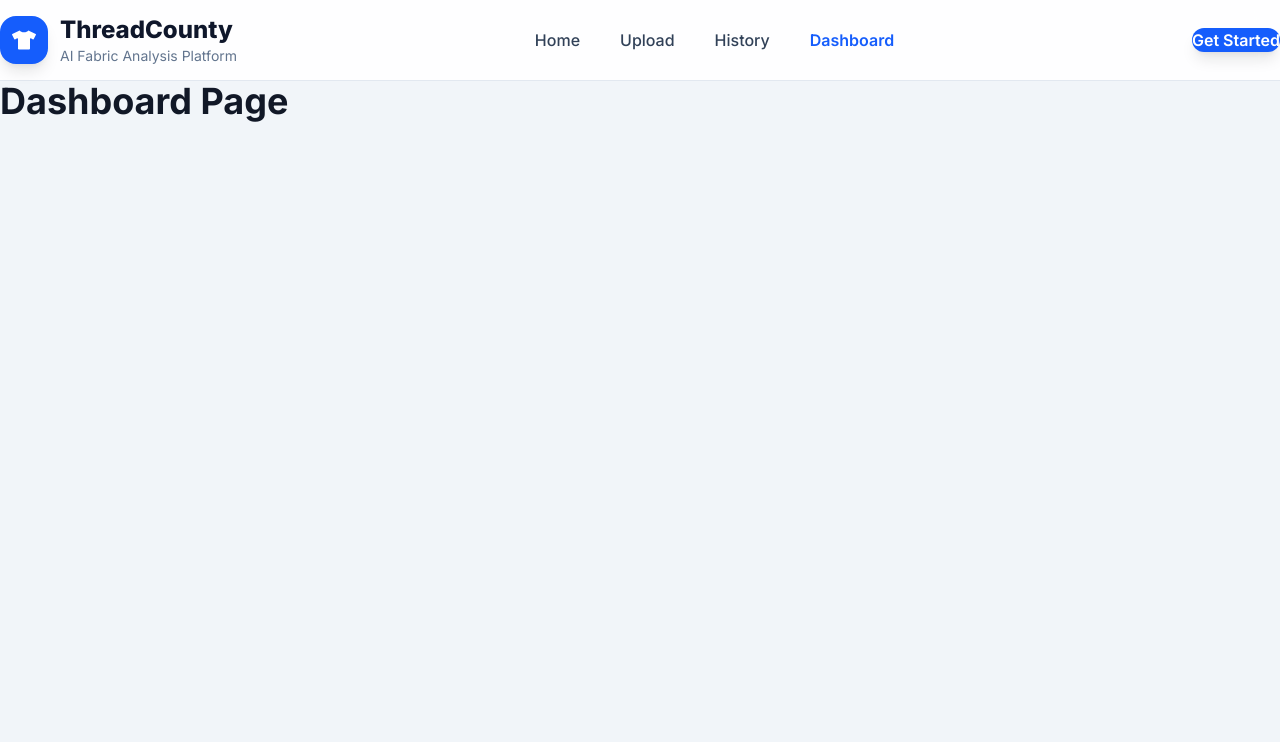
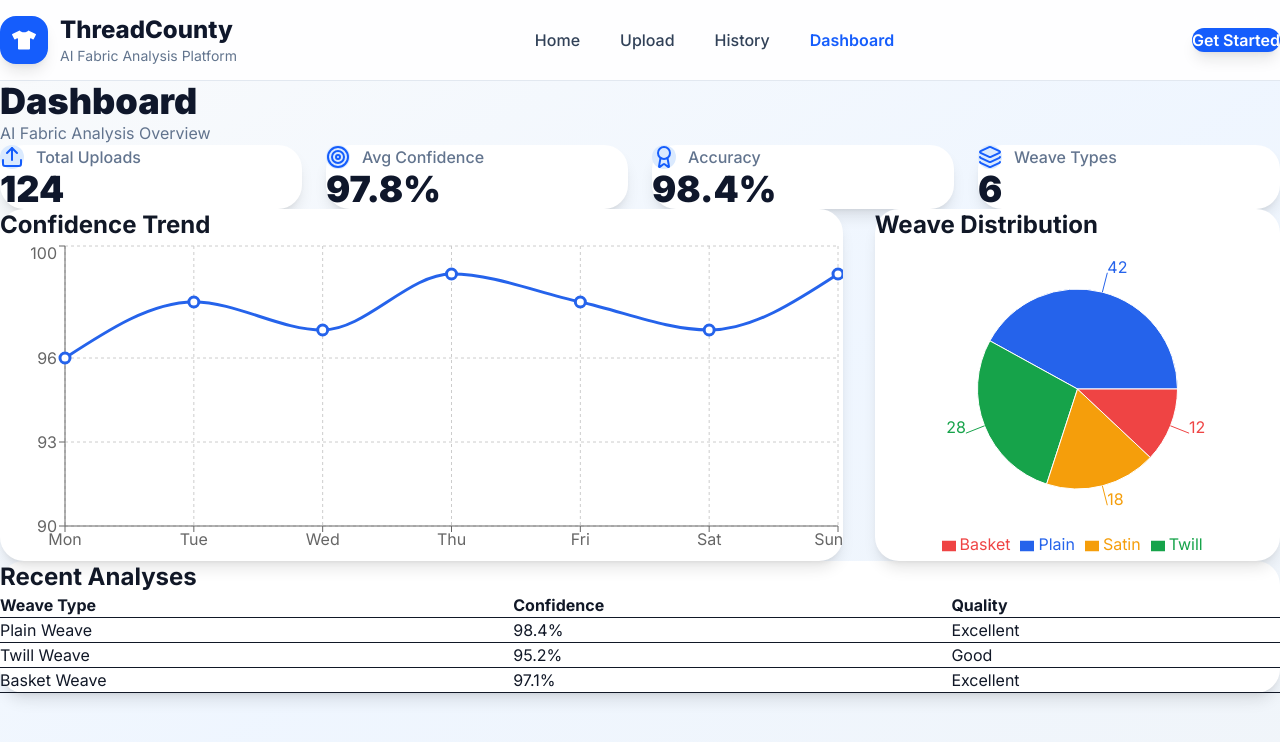
Before and after one commit to eshanroy/threadcounty-ai-platform, a React (Vite) app in the folder frontend/: page /dashboard in a window 1280 px wide. Shown: the top 742 px of the page. Built offline with nearby package versions, Linux system fonts and the light colour scheme.

Commit message:
Complete analytics dashboard

```diff
--- a/frontend/package.json
+++ b/frontend/package.json
@@ -19,6 +19,7 @@
     "lucide-react": "^1.22.0",
     "motion": "^12.42.0",
     "react": "^19.2.7",
+    "react-countup": "^6.5.3",
     "react-dom": "^19.2.7",
     "react-hot-toast": "^2.6.0",
     "react-icons": "^5.6.0",
--- /dev/null
+++ b/frontend/src/components/dashboard/ConfidenceChart.jsx
@@ -0,0 +1,43 @@
+import {
+  LineChart,
+  Line,
+  XAxis,
+  YAxis,
+  Tooltip,
+  ResponsiveContainer,
+  CartesianGrid,
+} from "recharts";
+
+function ConfidenceChart({ data }) {
+  return (
+    <div className="rounded-3xl bg-white p-6 shadow-lg">
+      <h2 className="mb-6 text-2xl font-bold">
+        Confidence Trend
+      </h2>
+
+      <div className="h-80">
+        <ResponsiveContainer width="100%" height="100%">
+          <LineChart data={data}>
+            <CartesianGrid strokeDasharray="3 3" />
+
+            <XAxis dataKey="name" />
+
+            <YAxis domain={[90, 100]} />
+
+            <Tooltip />
+
+            <Line
+              type="monotone"
+              dataKey="confidence"
+              stroke="#2563eb"
+              strokeWidth={3}
+              dot={{ r: 5 }}
+            />
+          </LineChart>
+        </ResponsiveContainer>
+      </div>
+    </div>
+  );
+}
+
+export default ConfidenceChart;
--- /dev/null
+++ b/frontend/src/components/dashboard/RecentAnalysisTable.jsx
@@ -0,0 +1,36 @@
+function RecentAnalysisTable({ analyses }) {
+  return (
+    <div className="rounded-3xl bg-white p-6 shadow-lg">
+      <h2 className="mb-6 text-2xl font-bold">
+        Recent Analyses
+      </h2>
+
+      <div className="overflow-x-auto">
+        <table className="w-full">
+          <thead>
+            <tr className="border-b">
+              <th className="p-4 text-left">Weave Type</th>
+              <th className="p-4 text-left">Confidence</th>
+              <th className="p-4 text-left">Quality</th>
+            </tr>
+          </thead>
+
+          <tbody>
+            {analyses.map((item) => (
+              <tr
+                key={item.id}
+                className="border-b hover:bg-slate-50"
+              >
+                <td className="p-4">{item.weaveType}</td>
+                <td className="p-4">{item.confidence}%</td>
+                <td className="p-4">{item.quality}</td>
+              </tr>
+            ))}
+          </tbody>
+        </table>
+      </div>
+    </div>
+  );
+}
+
+export default RecentAnalysisTable;
--- /dev/null
+++ b/frontend/src/components/dashboard/StatsCards.jsx
@@ -0,0 +1,57 @@
+import CountUp from "react-countup";
+import { Upload, Target, Award, Layers } from "lucide-react";
+
+function Card({ icon, title, value, suffix = "" }) {
+  return (
+    <div className="rounded-3xl bg-white p-6 shadow-lg transition-all duration-300 hover:-translate-y-1 hover:shadow-xl">
+      <div className="mb-4 flex items-center gap-3">
+        <div className="rounded-xl bg-blue-100 p-3 text-blue-600">
+          {icon}
+        </div>
+
+        <p className="font-medium text-slate-500">
+          {title}
+        </p>
+      </div>
+
+      <h2 className="text-4xl font-black text-slate-900">
+  {value}
+  {suffix}
+</h2>
+    </div>
+  );
+}
+
+function StatsCards({ stats }) {
+  return (
+    <div className="grid gap-6 md:grid-cols-2 xl:grid-cols-4">
+      <Card
+        icon={<Upload size={24} />}
+        title="Total Uploads"
+        value={stats.totalUploads}
+      />
+
+      <Card
+        icon={<Target size={24} />}
+        title="Avg Confidence"
+        value={stats.averageConfidence}
+        suffix="%"
+      />
+
+      <Card
+        icon={<Award size={24} />}
+        title="Accuracy"
+        value={stats.accuracy}
+        suffix="%"
+      />
+
+      <Card
+        icon={<Layers size={24} />}
+        title="Weave Types"
+        value={stats.weaveTypes}
+      />
+    </div>
+  );
+}
+
+export default StatsCards;
--- /dev/null
+++ b/frontend/src/components/dashboard/WeaveChart.jsx
@@ -0,0 +1,52 @@
+import {
+  PieChart,
+  Pie,
+  Cell,
+  Tooltip,
+  ResponsiveContainer,
+  Legend,
+} from "recharts";
+
+const COLORS = [
+  "#2563eb",
+  "#16a34a",
+  "#f59e0b",
+  "#ef4444",
+  "#8b5cf6",
+];
+
+function WeaveChart({ data }) {
+  return (
+    <div className="rounded-3xl bg-white p-6 shadow-lg">
+      <h2 className="mb-6 text-2xl font-bold">
+        Weave Distribution
+      </h2>
+
+      <div className="h-80">
+        <ResponsiveContainer width="100%" height="100%">
+          <PieChart>
+            <Pie
+              data={data}
+              dataKey="value"
+              nameKey="name"
+              outerRadius={100}
+              label
+            >
+              {data.map((entry, index) => (
+                <Cell
+                  key={index}
+                  fill={COLORS[index % COLORS.length]}
+                />
+              ))}
+            </Pie>
+
+            <Tooltip />
+            <Legend />
+          </PieChart>
+        </ResponsiveContainer>
+      </div>
+    </div>
+  );
+}
+
+export default WeaveChart;
--- a/frontend/src/pages/Dashboard/DashboardPage.jsx
+++ b/frontend/src/pages/Dashboard/DashboardPage.jsx
@@ -1,5 +1,77 @@
+import { useEffect, useState } from "react";
+
+import Container from "../../components/common/Container";
+
+import StatsCards from "../../components/dashboard/StatsCards";
+import ConfidenceChart from "../../components/dashboard/ConfidenceChart";
+import WeaveChart from "../../components/dashboard/WeaveChart";
+import RecentAnalysisTable from "../../components/dashboard/RecentAnalysisTable";
+
+import { getDashboardData } from "../../services/dashboardService";
+
 function DashboardPage() {
-  return <h1 className="p-10 text-4xl font-bold">Dashboard Page</h1>;
+  const [dashboardData, setDashboardData] = useState(null);
+
+  useEffect(() => {
+    async function loadDashboard() {
+      const data = await getDashboardData();
+      setDashboardData(data);
+    }
+
+    loadDashboard();
+  }, []);
+
+  if (!dashboardData) {
+    return (
+      <Container className="py-20">
+        <h2 className="text-center text-3xl font-bold">
+          Loading Dashboard...
+        </h2>
+      </Container>
+    );
+  }
+
+  return (
+    <section className="min-h-screen bg-gradient-to-br from-slate-50 via-blue-50 to-slate-100 py-16">
+      <Container>
+        {/* Header */}
+        <div className="mb-10">
+          <h1 className="text-4xl font-black text-slate-900">
+            Dashboard
+          </h1>
+
+          <p className="mt-3 text-slate-500">
+            AI Fabric Analysis Overview
+          </p>
+        </div>
+
+        {/* Statistics Cards */}
+        <StatsCards stats={dashboardData.stats} />
+
+        {/* Charts */}
+        <div className="mt-10 grid gap-8 lg:grid-cols-3">
+          <div className="lg:col-span-2">
+            <ConfidenceChart
+              data={dashboardData.confidenceData}
+            />
+          </div>
+
+          <div>
+            <WeaveChart
+              data={dashboardData.weaveDistribution}
+            />
+          </div>
+        </div>
+
+        {/* Recent Analysis Table */}
+        <div className="mt-10">
+          <RecentAnalysisTable
+            analyses={dashboardData.recentAnalyses}
+          />
+        </div>
+      </Container>
+    </section>
+  );
 }
 
 export default DashboardPage;
--- /dev/null
+++ b/frontend/src/services/dashboardService.js
@@ -0,0 +1,48 @@
+export async function getDashboardData() {
+  return {
+    stats: {
+      totalUploads: 124,
+      averageConfidence: 97.8,
+      accuracy: 98.4,
+      weaveTypes: 6,
+    },
+
+    confidenceData: [
+      { name: "Mon", confidence: 96 },
+      { name: "Tue", confidence: 98 },
+      { name: "Wed", confidence: 97 },
+      { name: "Thu", confidence: 99 },
+      { name: "Fri", confidence: 98 },
+      { name: "Sat", confidence: 97 },
+      { name: "Sun", confidence: 99 },
+    ],
+
+    weaveDistribution: [
+      { name: "Plain", value: 42 },
+      { name: "Twill", value: 28 },
+      { name: "Satin", value: 18 },
+      { name: "Basket", value: 12 },
+    ],
+
+    recentAnalyses: [
+      {
+        id: 1,
+        weaveType: "Plain Weave",
+        confidence: 98.4,
+        quality: "Excellent",
+      },
+      {
+        id: 2,
+        weaveType: "Twill Weave",
+        confidence: 95.2,
+        quality: "Good",
+      },
+      {
+        id: 3,
+        weaveType: "Basket Weave",
+        confidence: 97.1,
+        quality: "Excellent",
+      },
+    ],
+  };
+}
```
Also changed, not shown: 1 other file (tests, documents, lock files or other folders).
